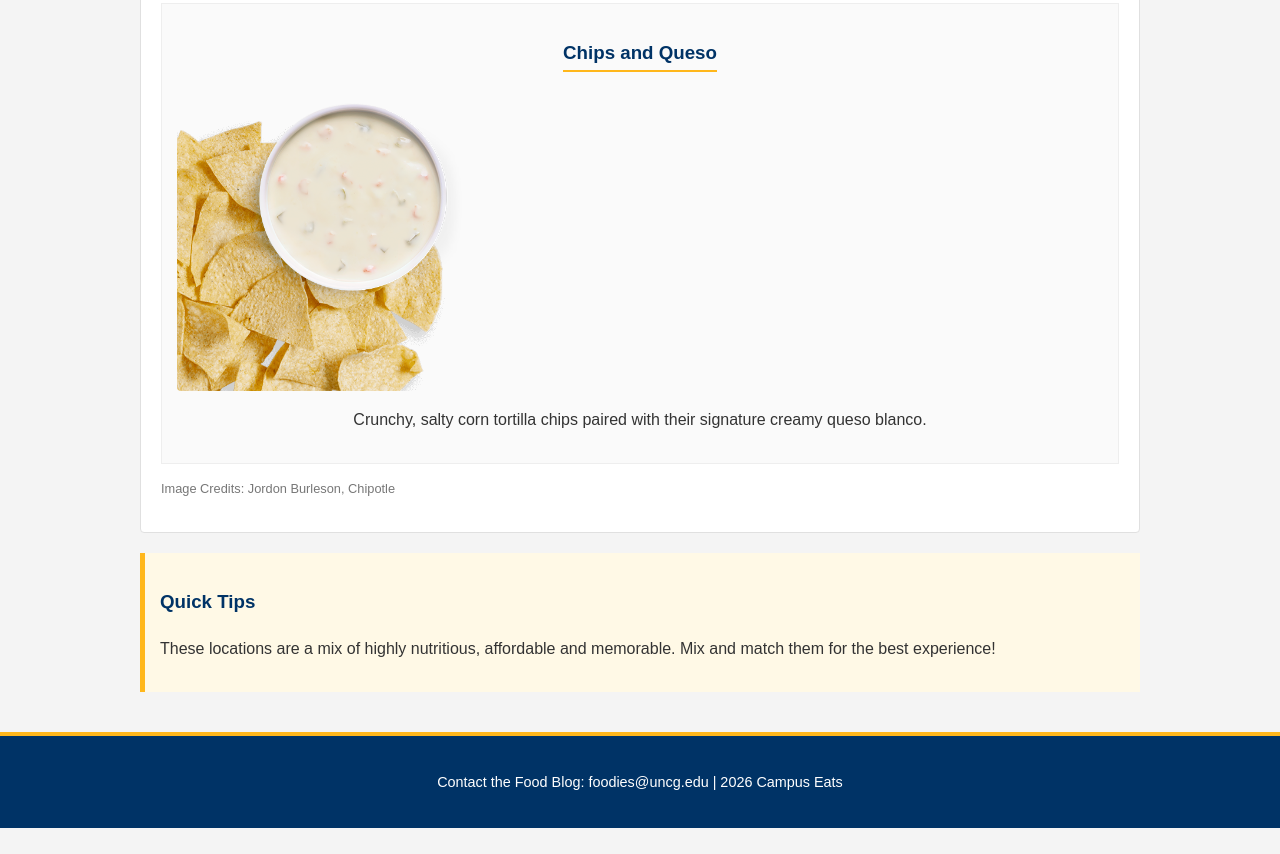
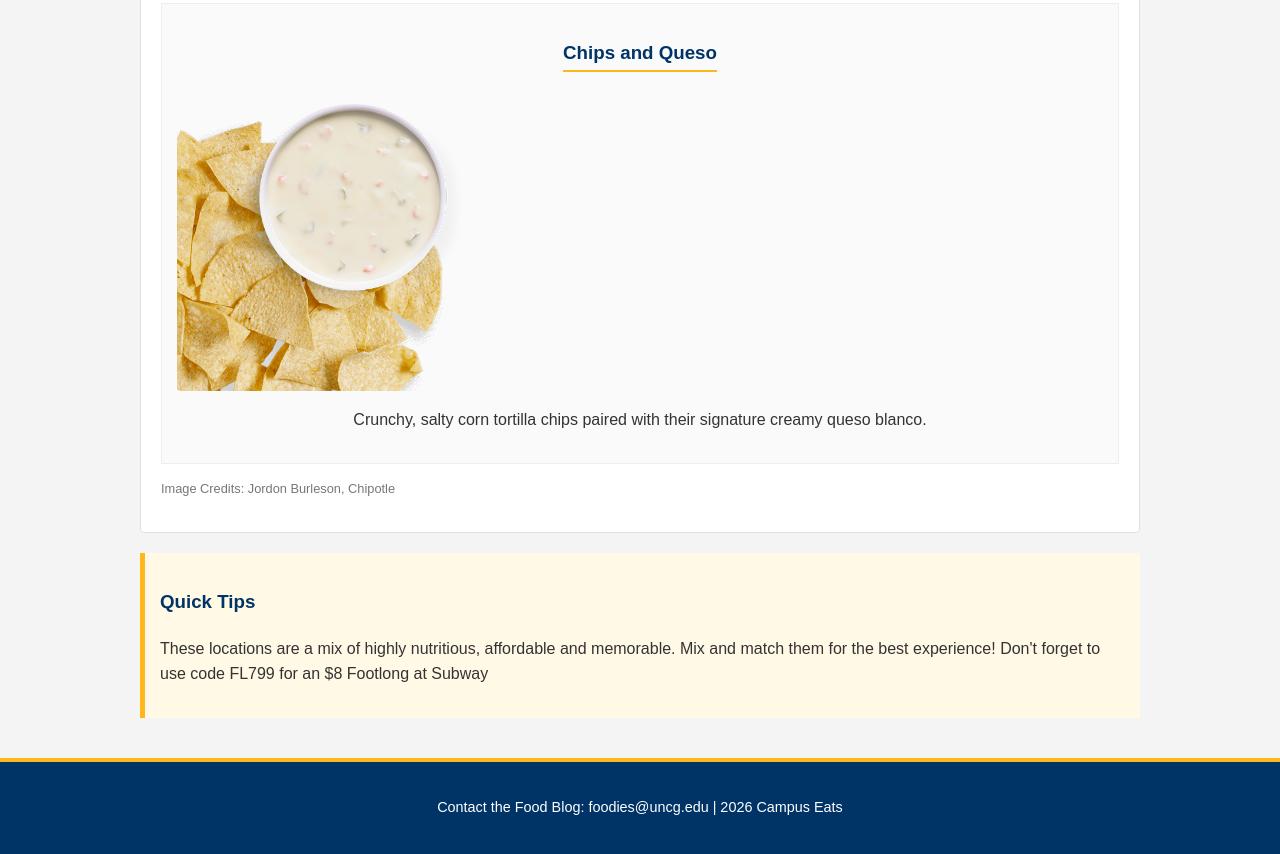
Before and after one commit to JPUNCG/CSC-372-assignment-2, a plain HTML site: page index.html in a window 1280 px wide. Shown: the part 3979-4833 px from the top of the page. Before the commit the page ends 4807 px from the top, so only its background shows below. Drawn offline with Linux system fonts and the light colour scheme.

Commit message:
Quick tips update

```diff
--- a/index.html
+++ b/index.html
@@ -115,6 +115,7 @@
             <p>
                 These locations are a mix of highly nutritious, affordable and memorable.
                  Mix and match them for the best experience!
+                  Don't forget to use code FL799 for an $8 Footlong at Subway
             </p>
         </aside>
     </main>
```
